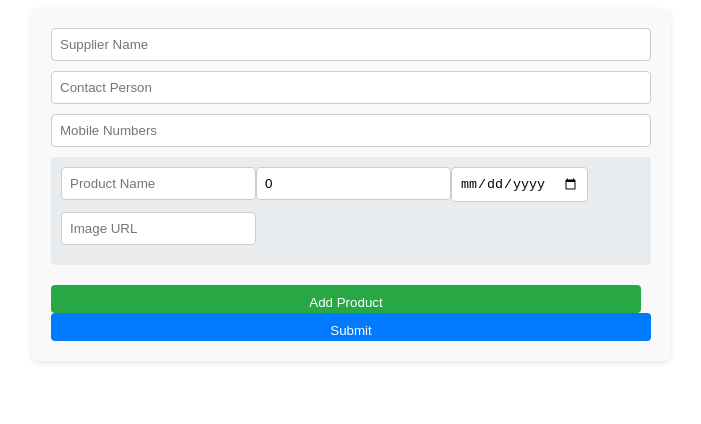
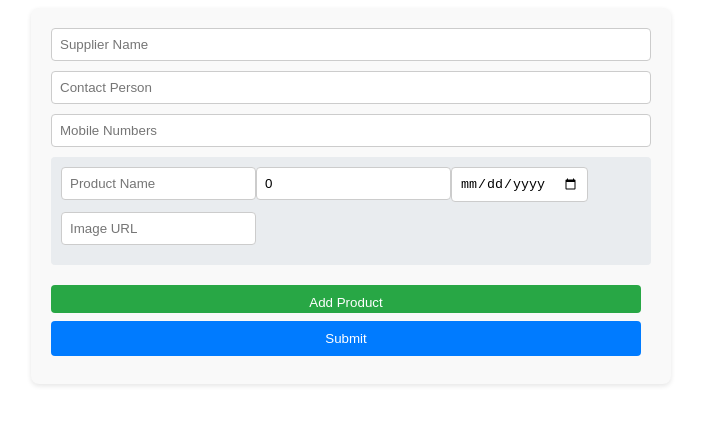
Before and after one commit to DhanangaD/Supplier_products, a Vue app: page /add-supplier in a window 1280 px wide. Shown: the top 424 px of the page, without its empty margins (289-990 px from the left). Built offline with nearby package versions, Linux system fonts and the light colour scheme.

Commit message:
make UI changes.

```diff
--- a/src/components/AddSupplier.vue
+++ b/src/components/AddSupplier.vue
@@ -86,6 +86,7 @@ input {
 
 button {
     padding: 10px;
+    margin-bottom: 8px;
     color: #fff;
     background-color: #007bff;
     border: none;
@@ -93,6 +94,14 @@ button {
     cursor: pointer;
     transition: background-color 0.3s ease;
     padding-bottom: 3px;
+    padding: 10px 15px;
+    margin-right: 10px; /* Optional: Add margin between buttons */
+    border: none;
+    border-radius: 4px;
+    background-color: #007bff;
+    color: white;
+    cursor: pointer;
+    transition: background-color 0.3s ease;
 }
 
 button:hover {
--- a/src/components/SupplierList.vue
+++ b/src/components/SupplierList.vue
@@ -208,7 +208,17 @@
   }
 
   button {
+    padding: 10px;
+    margin-bottom: 8px;
+    color: #fff;
+    background-color: #007bff;
+    border: none;
+    border-radius: 4px;
+    cursor: pointer;
+    transition: background-color 0.3s ease;
+    padding-bottom: 3px;
     padding: 10px 15px;
+    margin-right: 10px; /* Optional: Add margin between buttons */
     border: none;
     border-radius: 4px;
     background-color: #007bff;
```
